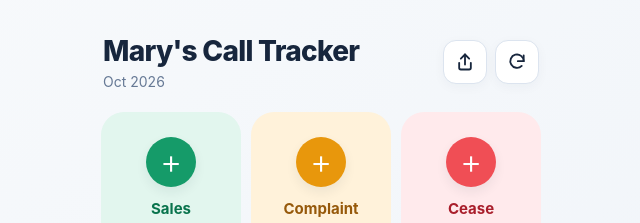
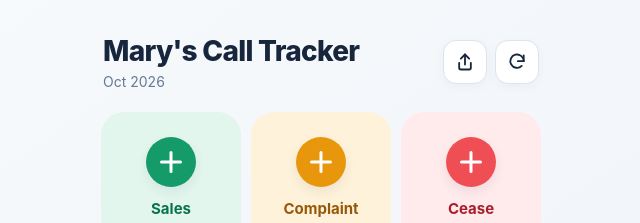
Before and after one commit to PeteCTW/sales-tracker, a plain HTML site: page index.html in a window 1280 px wide. Shown: the top 223 px of the page, 319-959 px from the left. Drawn offline with Linux system fonts and the light colour scheme.

Commit message:
Centre the plus icons in the counter buttons

```diff
--- a/index.html
+++ b/index.html
@@ -48,7 +48,9 @@
   .counter.green { background: var(--green-pale); color: var(--green-dark); }
   .counter.amber { background: var(--amber-pale); color: var(--amber-dark); }
   .counter.red { background: var(--red-pale); color: var(--red-dark); }
-  .plus { display:grid; place-items:center; width:50px; height:50px; border-radius:50%; color:white; font-size:34px; line-height:1; font-weight:300; margin-bottom:12px; box-shadow: 0 5px 12px #10243a12; }
+  .plus { position:relative; width:50px; height:50px; border-radius:50%; margin-bottom:12px; box-shadow: 0 5px 12px #10243a12; }
+  .plus::before, .plus::after { content:""; position:absolute; left:50%; top:50%; width:22px; height:3px; border-radius:2px; background:white; transform:translate(-50%, -50%); }
+  .plus::after { transform:translate(-50%, -50%) rotate(90deg); }
   .green .plus { background: var(--green); }
   .amber .plus { background: var(--amber); }
   .red .plus { background: var(--red); }
@@ -124,17 +126,17 @@
 
   <section class="counter-grid" aria-label="Log calls">
     <button class="counter green" id="green-button" type="button" aria-label="Log one Sales Call">
-      <span class="plus" aria-hidden="true">+</span>
+      <span class="plus" aria-hidden="true"></span>
       <span class="counter-label">Sales</span>
       <span class="counter-number" id="green-count">0</span>
     </button>
     <button class="counter amber" id="amber-button" type="button" aria-label="Log one Complaint Call">
-      <span class="plus" aria-hidden="true">+</span>
+      <span class="plus" aria-hidden="true"></span>
       <span class="counter-label">Complaint</span>
       <span class="counter-number" id="amber-count">0</span>
     </button>
     <button class="counter red" id="red-button" type="button" aria-label="Log one Cease Call">
-      <span class="plus" aria-hidden="true">+</span>
+      <span class="plus" aria-hidden="true"></span>
       <span class="counter-label">Cease</span>
       <span class="counter-number" id="red-count">0</span>
     </button>
```
Also changed, not shown: v2.html (+6 -4 lines).
